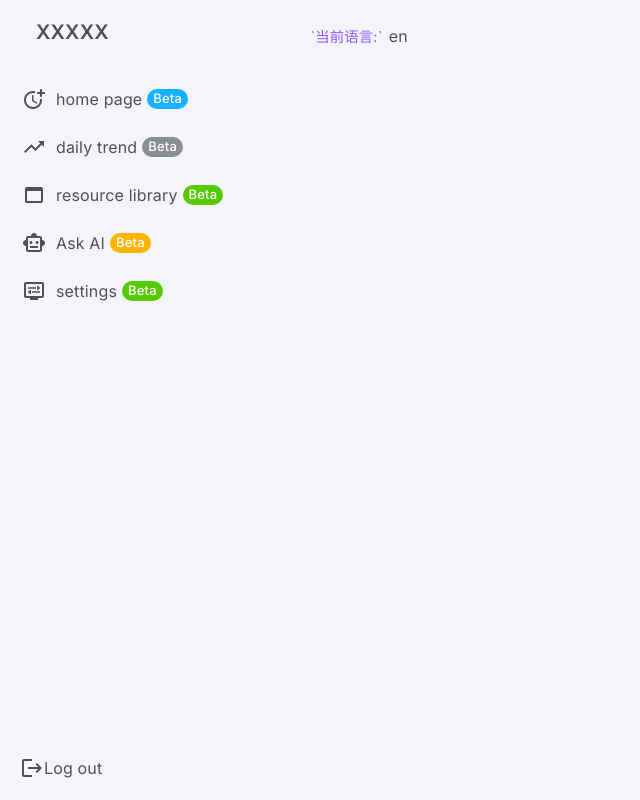
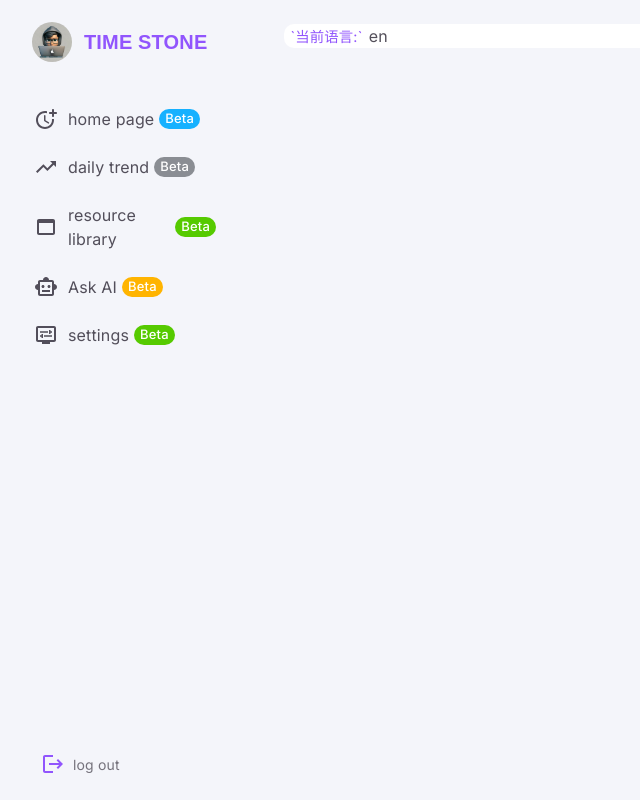
Before and after one commit to JunJD/time_stone_front, a Next.js app: page /en in a window 1280 px wide. Shown: the whole page, without its empty margins (0-640 px from the left). Built offline with nearby package versions, Linux system fonts and the light colour scheme.

Commit message:
chore: update navigation

```diff
--- /dev/null
+++ b/@core/components/MainCard.tsx
@@ -0,0 +1,21 @@
+'use client';
+
+import { langLayoutProps } from '@/app/[lang]/params.types';
+import { Box, useTheme } from '@mui/material';
+
+interface Props extends langLayoutProps {}
+
+export default function MainCard(props: Props) {
+  const theme = useTheme();
+  const { children } = props;
+  return (
+    <Box
+      sx={{
+        background: theme.palette.background.paper,
+        borderRadius: '10px',
+      }}
+    >
+      {children}
+    </Box>
+  );
+}
--- a/@core/configs/themeConfig.ts
+++ b/@core/configs/themeConfig.ts
@@ -19,7 +19,7 @@ const themeConfig: ThemeConfig = {
   routingLoader: true /* true | false */,
 
   // ** Navigation (Menu) Configs
-  navigationSize: 280 /* Number in PX(Pixels) */,
+  navigationSize: 260 /* Number in PX(Pixels) */,
 
   // ** Other Configs 响应式式字体
   responsiveFontSizes: true /* true | false */,
--- a/app/[lang]/Navigation.tsx
+++ b/app/[lang]/Navigation.tsx
@@ -1,16 +1,12 @@
 'use client';
 
-import React, {
-  ElementType,
-  useEffect,
-  useMemo,
-  useRef,
-  useState,
-} from 'react';
+import React, { ElementType, useEffect, useMemo, useState } from 'react';
 import { useRouter, usePathname } from 'next/navigation';
 import {
+  Avatar,
   Box,
   BoxProps,
+  Button,
   Chip,
   Drawer,
   Link,
@@ -33,9 +29,9 @@ import themeConfig from '@/@core/configs/themeConfig';
 import { useSettings } from '@/@core/hooks/useSettings';
 
 import { NavItemsType, NavLinkType } from '@/@core/layouts.types';
-import { hexToRGBA } from '@/@core/utils/hex-to-rgba';
 import { langLayoutProps } from './params.types';
 import dictionaries from './dictionaries';
+
 interface Props {
   NavMenuContent?: (props?: any) => React.ReactNode;
 
@@ -52,10 +48,11 @@ const MenuHeaderWrapper = styled(Box)<BoxProps>(({ theme }) => ({
 }));
 
 const HeaderTitle = styled(Typography)<TypographyProps>(({ theme }) => ({
+  fontFamily: 'fantasy',
   fontWeight: 600,
   lineHeight: 'normal',
   textTransform: 'uppercase',
-  color: theme.palette.text.primary,
+  color: theme.palette.primary.main,
   transition: 'opacity .25s ease-in-out, margin .25s ease-in-out',
 }));
 
@@ -67,29 +64,19 @@ const StyledLink = styled('a')({
 
 const NavHeader = () => {
   return (
-    <MenuHeaderWrapper className="nav-header" sx={{ pl: 6 }}>
+    <MenuHeaderWrapper className="nav-header" sx={{ pl: 8, pt: 5 }}>
       <StyledLink>
+        <Avatar
+          alt="me"
+          src="/64a96717-ee4e-46e8-bdd2-7409868073da-1683683373.jpg"
+        />
         <HeaderTitle variant="h6" sx={{ ml: 3 }}>
-          xxxxx
+          TIME STONE
         </HeaderTitle>
       </StyledLink>
     </MenuHeaderWrapper>
   );
 };
-
-const StyledBoxForShadow = styled(Box)<BoxProps>({
-  top: 50,
-  left: -8,
-  zIndex: 2,
-  height: 75,
-  display: 'none',
-  position: 'absolute',
-  pointerEvents: 'none',
-  width: 'calc(100% + 15px)',
-  '&.d-block': {
-    display: 'block',
-  },
-});
 
 const MenuItemTextMetaWrapper = styled(Box)<BoxProps>({
   width: '100%',
@@ -201,7 +188,6 @@ export default function Navigation(props: Props) {
   }, [pathname]);
 
   const RenderMenuItems = NavItems?.map((item: NavLinkType, index: number) => {
-    // eslint-disable-next-line react/jsx-key
     return (
       <NavLink
         item={item}
@@ -216,9 +202,6 @@ export default function Navigation(props: Props) {
     return (dictionaries(lang) as any).auth;
   }, [lang]);
 
-  // ** Ref
-  const shadowRef = useRef(null);
-
   const theme = useTheme();
   const navWidth = themeConfig.navigationSize;
 
@@ -229,18 +212,31 @@ export default function Navigation(props: Props) {
 
   const afterNavMenuContent = useMemo(() => {
     return (
-      <Box
+      <Button
         sx={{
           display: 'flex',
           justifyContent: 'start',
           alignItems: 'center',
-          pb: 5,
-          pl: 5,
+          textTransform: 'lowercase',
+          mb: 5,
+          mx: 8,
+        }}
+        variant="text"
+        size="small"
+        onClick={() => {
+          console.log('登出');
         }}
       >
         <LogoutIcon />
-        <Typography>{authLang.LogOut}</Typography>
-      </Box>
+        <Typography
+          sx={{
+            pl: 2,
+          }}
+          variant="body2"
+        >
+          {authLang.LogOut}
+        </Typography>
+      </Button>
     );
   }, [authLang.LogOut]);
 
@@ -266,21 +262,12 @@ export default function Navigation(props: Props) {
       }}
     >
       <NavHeader />
-      <StyledBoxForShadow
-        ref={shadowRef}
-        sx={{
-          background: `linear-gradient(${
-            theme.palette.background.default
-          } 40%,${hexToRGBA(
-            theme.palette.background.default,
-            0.1,
-          )} 95%,${hexToRGBA(theme.palette.background.default, 0.05)})`,
-        }}
-      />
       {beforeNavMenuContent}
       <Box sx={{ height: '100%', position: 'relative', overflow: 'hidden' }}>
         <Box
           sx={{
+            pt: 5,
+            mx: 3,
             height: '100%',
             display: 'flex',
             flexDirection: 'column',
--- a/app/[lang]/dictionaries/de.ts
+++ b/app/[lang]/dictionaries/de.ts
@@ -11,7 +11,7 @@ export default {
   navigation: {
     HomePage: 'Startseite',
     DailyTrend: 'täglicher Trend',
-    resourceLibrary: 'Ressourcenbibliothek',
+    resourceLibrary: 'Ressourcen bibliothek',
     AskAI: 'Frag AI',
     Settings: 'Einstellungen',
   },
--- a/app/[lang]/dictionaries/en.ts
+++ b/app/[lang]/dictionaries/en.ts
@@ -16,6 +16,6 @@ export default {
     Settings: 'settings',
   },
   auth: {
-    LogOut: 'Log out',
+    LogOut: 'log out',
   },
 };
--- a/app/[lang]/page.tsx
+++ b/app/[lang]/page.tsx
@@ -1,11 +1,12 @@
 import React from 'react';
 import { langProps } from './params.types';
+import MainCard from '@/@core/components/MainCard';
 
 export default function Page({ params }: langProps) {
   return (
-    <div>
+    <MainCard params={params}>
       <code>当前语言:</code>
       {params.lang}
-    </div>
+    </MainCard>
   );
 }
```
Also changed, not shown: public/64a96717-ee4e-46e8-bdd2-7409868073da-1683683373.jpg (added).
